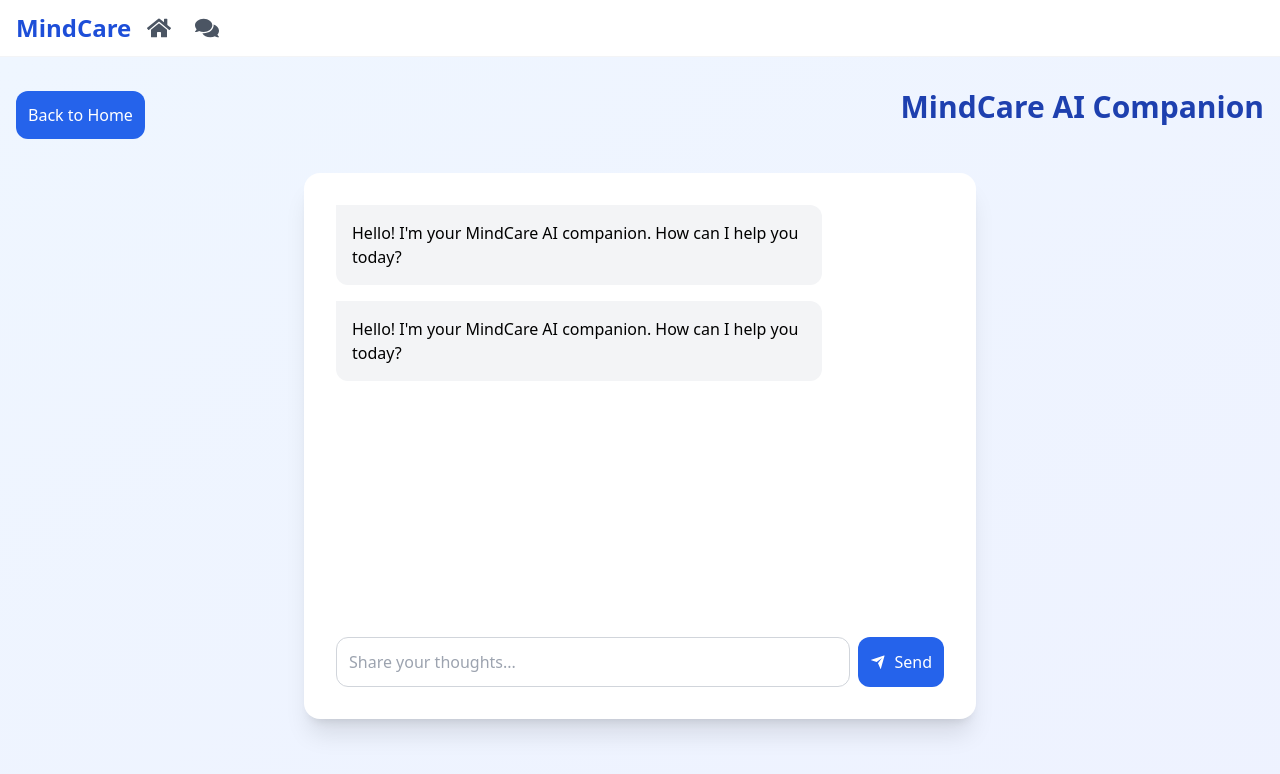
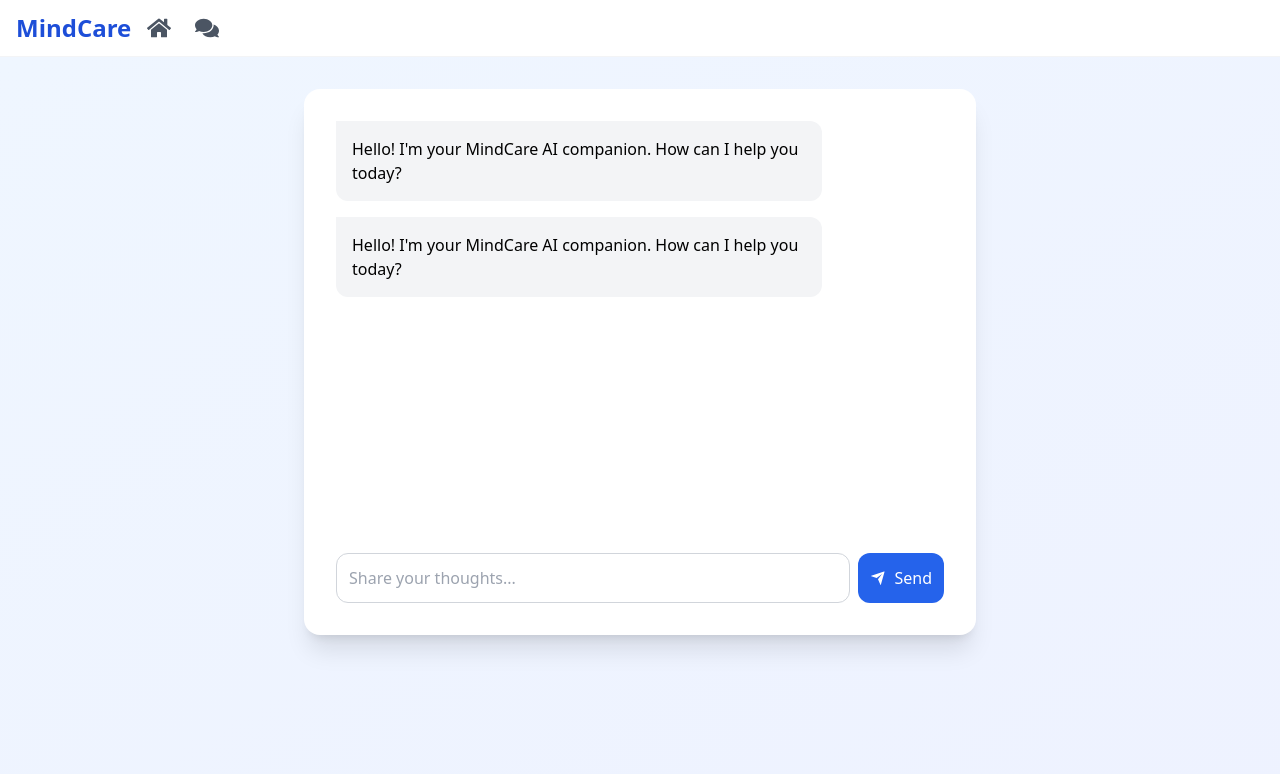
Before and after one commit to md-hameem/MindCare, a React (Create React App) app in the folder frontend/: page /chat in a window 1280 px wide. Shown: the top 774 px of the page. Built offline with nearby package versions, Linux system fonts and the light colour scheme.

Commit message:
connected and fixed potential errors

```diff
--- a/frontend/src/components/chatbot.js
+++ b/frontend/src/components/chatbot.js
@@ -91,21 +91,6 @@ const ChatInterface = () => {
       transition={{ duration: 0.5 }}
     >
       <div className="max-w-7xl mx-auto px-4 py-8">
-        <div className="flex justify-between items-center mb-8">
-          <Link to="/">
-            <motion.button
-              whileHover={{ scale: 1.05 }}
-              whileTap={{ scale: 0.95 }}
-              className="bg-blue-600 text-white p-3 rounded-xl hover:bg-blue-700"
-            >
-              Back to Home
-            </motion.button>
-          </Link>
-          <h2 className="text-3xl font-bold text-center mb-4 text-blue-800">
-            MindCare AI Companion
-          </h2>
-        </div>
-
         <div className="bg-white rounded-2xl shadow-xl p-8 max-w-2xl mx-auto">
           <div className="relative h-[400px] overflow-y-auto space-y-4">
             {messages.map((msg) => (
```
Also changed, not shown: 2 other files (tests, documents, lock files or other folders).
